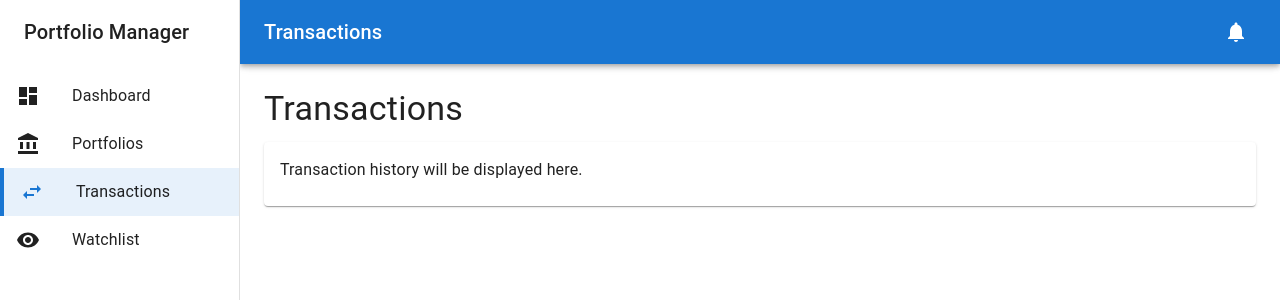
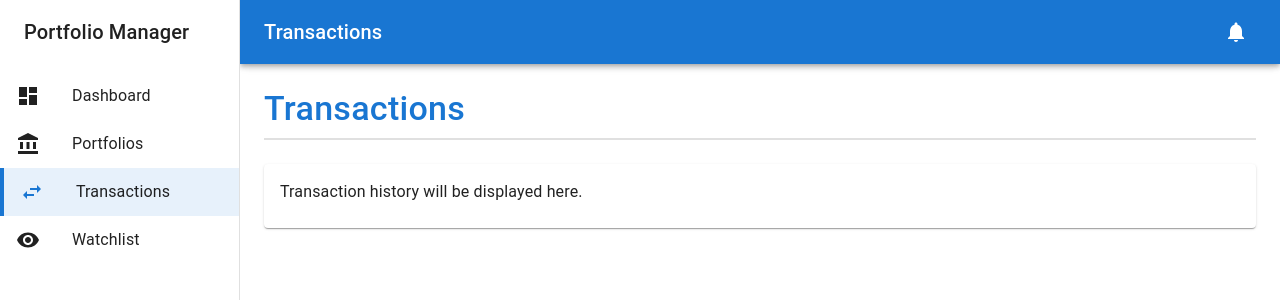
Before and after one commit to e-p-l/portfolio-manager-team14, a React (Create React App) app in the folder client/: page /transactions in a window 1280 px wide. Shown: the top 300 px of the page. Built offline with nearby package versions, Linux system fonts and the light colour scheme; the HTML template or start-up script is replaced by a standard one.

Commit message:
feat: adding titles

```diff
--- a/client/src/pages/Dashboard.tsx
+++ b/client/src/pages/Dashboard.tsx
@@ -12,6 +12,16 @@ import { TrendingUp, ShowChart } from '@mui/icons-material';
 const Dashboard: React.FC = () => {
   return (
     <>
+      <Typography variant="h4" component="h1" gutterBottom sx={{
+        fontWeight: 500,
+        color: '#1976d2',
+        borderBottom: '2px solid #e0e0e0',
+        paddingBottom: '8px',
+        marginBottom: '24px'
+      }}>
+        Dashboard
+      </Typography>
+
       <Box display="flex" flexDirection={{ xs: 'column', md: 'row' }} gap={3}>
         {/* Portfolio Overview */}
         <Box flex={{ xs: 1, md: 2 }}>
--- a/client/src/pages/Portfolios.tsx
+++ b/client/src/pages/Portfolios.tsx
@@ -5,8 +5,16 @@ import PortfolioList from '../components/PortfolioList';
 const Portfolios: React.FC = () => {
   return (
     <Box>
-      <Typography variant="h4" gutterBottom>Portfolios</Typography>
-      <PortfolioList />
+      <Typography variant="h4" component="h1" gutterBottom sx={{
+        fontWeight: 500,
+        color: '#1976d2',
+        borderBottom: '2px solid #e0e0e0',
+        paddingBottom: '8px',
+        marginBottom: '24px'
+      }}>
+        Portfolio
+      </Typography>
+            <PortfolioList />
     </Box>
   );
 };
--- a/client/src/pages/Transactions.tsx
+++ b/client/src/pages/Transactions.tsx
@@ -4,8 +4,16 @@ import { Typography, Box, Card, CardContent } from '@mui/material';
 const Transactions: React.FC = () => {
   return (
     <Box>
-      <Typography variant="h4" gutterBottom>Transactions</Typography>
-      <Card>
+      <Typography variant="h4" component="h1" gutterBottom sx={{
+        fontWeight: 500,
+        color: '#1976d2',
+        borderBottom: '2px solid #e0e0e0',
+        paddingBottom: '8px',
+        marginBottom: '24px'
+      }}>
+        Transactions
+      </Typography>
+    <Card>
         <CardContent>
           <Typography variant="body1">
             Transaction history will be displayed here.
--- a/client/src/pages/Watchlist.tsx
+++ b/client/src/pages/Watchlist.tsx
@@ -4,7 +4,15 @@ import { Typography, Box, Card, CardContent } from '@mui/material';
 const Watchlist: React.FC = () => {
   return (
     <Box>
-      <Typography variant="h4" gutterBottom>Watchlist</Typography>
+      <Typography variant="h4" component="h1" gutterBottom sx={{
+        fontWeight: 500,
+        color: '#1976d2',
+        borderBottom: '2px solid #e0e0e0',
+        paddingBottom: '8px',
+        marginBottom: '24px'
+      }}>
+        Watchlist
+      </Typography>
       <Card>
         <CardContent>
           <Typography variant="body1">
```
